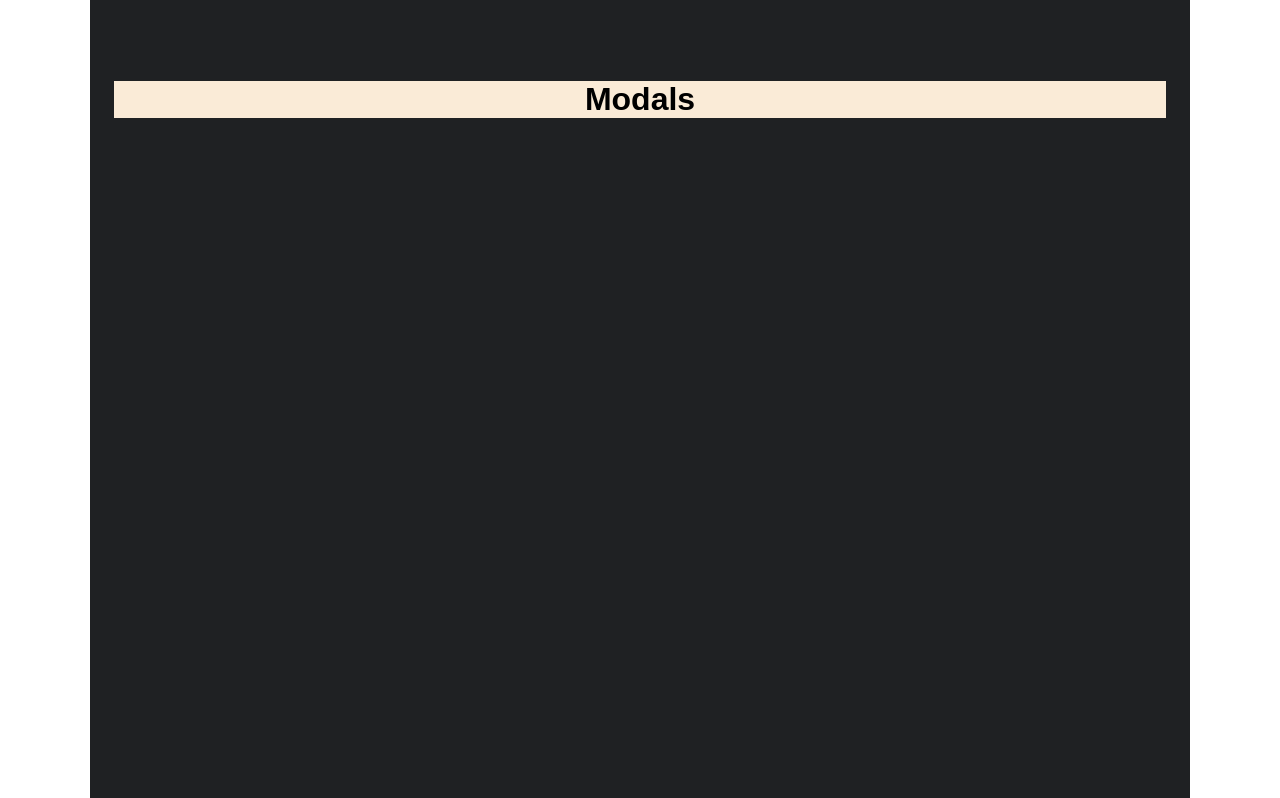
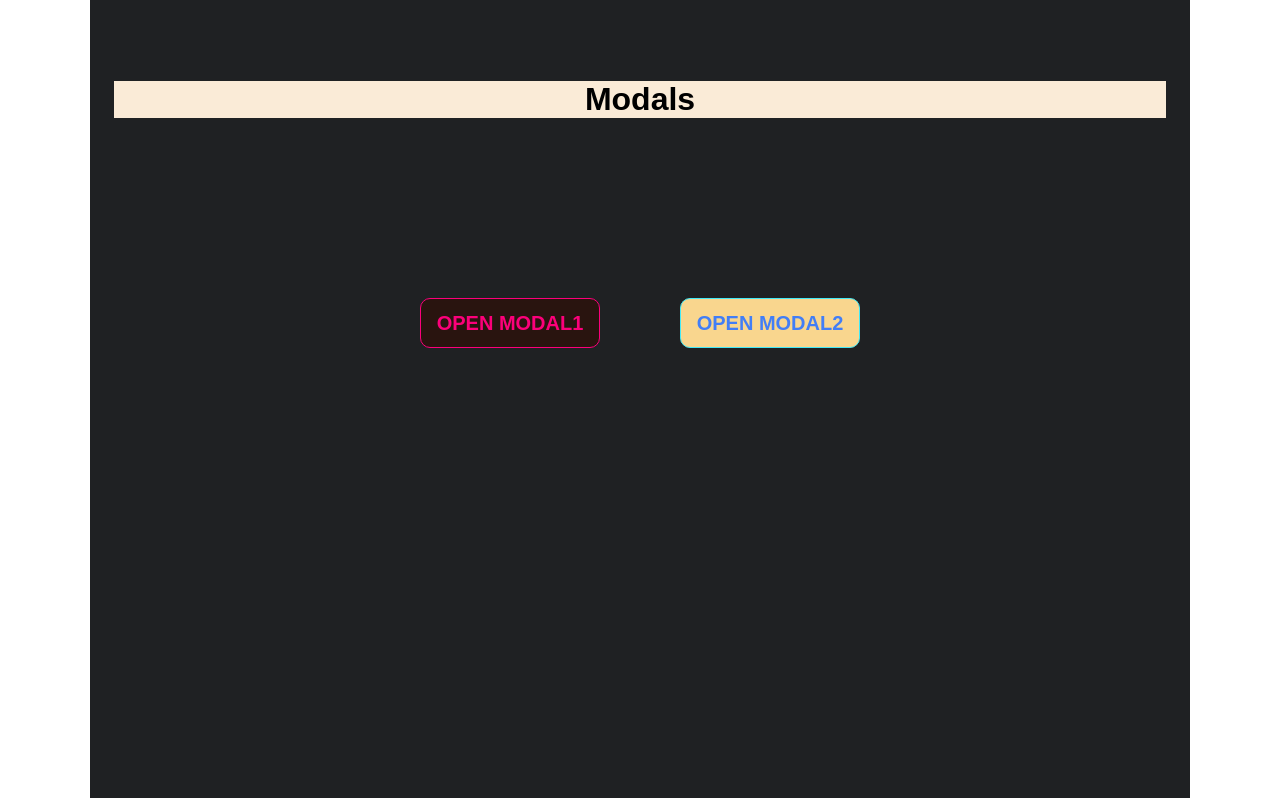
Before and after one commit to gunhoray/REACT_week3_LV3, a React (Create React App) app: page / in a window 1280 px wide. Shown: the part 2579-3377 px from the top of the page. Built offline with nearby package versions, Linux system fonts and the light colour scheme.

Commit message:
모달구현완료

```diff
--- a/src/components/Modals/ModalsElements.js
+++ b/src/components/Modals/ModalsElements.js
@@ -3,14 +3,67 @@ import { styled } from "styled-components";
 export const ModalspageName = styled.h1`
   text-align: center;
   background-color: antiquewhite;
-`
+`;
 export const Modalscon = styled.div`
   background-color: #1f2123;
   height: 860px;
-width:100%;
+  width: 100%;
   max-width: 1100px;
   margin-right: auto;
   margin-left: auto;
   padding: 0 24px;
   justify-content: center;
-`
+`;
+
+export const YjbModalContainer = styled.div`
+  display: flex;
+  justify-content: center;
+  align-items: center;
+  gap: 80px;
+  margin-top: 180px;
+`;
+
+export const ModalWrapper = styled.div`
+  background-color: rgba(0, 0, 0, 0.8);
+  position: fixed;
+  top: 0;
+  right: 0;
+  bottom: 0;
+  left: 0;
+  z-index: 3;
+`;
+export const YjbModal1 = styled.div`
+  width: 500px;
+  height: 500px;
+  border: 3px solid red;
+  margin: 0 auto;
+  background: #fff;
+  z-index: 2;
+  position: relative;
+  top: 20%;
+  bottom: 0;
+  left: 0;
+  right: 0;
+  border-radius: 15px;
+`;
+
+export const InModalLayout = styled.div`
+  display: flex;
+  gap: 10px;
+  position: absolute;
+  top: 430px;
+  left: 270px;
+`;
+export const InModalLayout2 = styled.div`
+  display: flex;
+  gap: 10px;
+  position: absolute;
+  top: 430px;
+  left: 360px;
+`;
+export const Modal1Content = styled.div`
+  position: absolute;
+  top: 40%;
+  width: 100%;
+  text-align: center;
+`;
--- a/src/components/Modals/index.js
+++ b/src/components/Modals/index.js
@@ -1,12 +1,128 @@
-import React from 'react'
-import { ModalspageName, Modalscon } from './ModalsElements';
+import React, { useState } from "react";
+import {
+  ModalspageName,
+  Modalscon,
+  ModalWrapper,
+  YjbModal1,
+  YjbModalContainer,
+  InModalLayout,
+  InModalLayout2,
+  Modal1Content,
+} from "./ModalsElements";
+import { ButtonComponent } from "../Buttons/ButtonsElements";
 
 const Modals = () => {
+  const [isModalVisible1, setIsModalVisible1] = useState(false);
+  const [isModalVisible2, setIsModalVisible2] = useState(false);
+
+  const openModal1 = () => {
+    setIsModalVisible1(true);
+  };
+  const closeModal1 = () => {
+    setIsModalVisible1(false);
+  };
+
+  const openModal2 = () => {
+    setIsModalVisible2(true);
+  };
+  const closeModal2 = () => {
+    setIsModalVisible2(false);
+  };
+
+  const onBackDropCancel = () => {
+    closeModal2();
+  };
   return (
-      <Modalscon id='modals'>
-    <ModalspageName>Modals</ModalspageName>
+    <Modalscon id="modals">
+      <ModalspageName>Modals</ModalspageName>
+      <YjbModalContainer>
+        <ButtonComponent
+          backgroundColor="#29140F"
+          width="180px"
+          height="50px"
+          fontSize="20px"
+          fontWeight="700"
+          color="#fc007a"
+          borderRadius="10px"
+          border="1px solid #fc007a"
+          onClick={openModal1}
+        >
+          OPEN MODAL1
+        </ButtonComponent>
+        {isModalVisible1 && (
+          <ModalWrapper>
+            <YjbModal1>
+              <Modal1Content>닫기 버튼 클릭</Modal1Content>
+              <InModalLayout>
+                <ButtonComponent
+                  backgroundColor="#3C2F2B"
+                  width="100px"
+                  height="50px"
+                  fontSize="16px"
+                  fontWeight="400"
+                  color="#fc007a"
+                  borderRadius="10px"
+                  border="1px solid #fc007a"
+                  onClick={closeModal1}
+                >
+                  닫기
+                </ButtonComponent>
+                <ButtonComponent
+                  backgroundColor="	#F9D68E"
+                  width="100px"
+                  height="50px"
+                  fontSize="16px"
+                  fontWeight="400"
+                  color="#427EF6"
+                  borderRadius="10px"
+                  border="1px solid #42E9F6"
+                >
+                  확인
+                </ButtonComponent>
+              </InModalLayout>
+            </YjbModal1>
+          </ModalWrapper>
+        )}
+        <ButtonComponent
+          backgroundColor="	#F9D68E"
+          width="180px"
+          height="50px"
+          fontSize="20px"
+          fontWeight="700"
+          color="#427EF6"
+          borderRadius="10px"
+          border="1px solid #42E9F6"
+          onClick={openModal2}
+        >
+          OPEN MODAL2
+        </ButtonComponent>
+        {isModalVisible2 && (
+          <div onClick={onBackDropCancel}>
+            <ModalWrapper>
+              <YjbModal1>
+                <Modal1Content>닫기 버튼 or 외부 화면 클릭</Modal1Content>
+                <InModalLayout2>
+                  <ButtonComponent
+                    backgroundColor="#3C2F2B"
+                    width="100px"
+                    height="50px"
+                    fontSize="16px"
+                    fontWeight="400"
+                    color="#fc007a"
+                    borderRadius="10px"
+                    border="1px solid #fc007a"
+                    onClick={closeModal2}
+                  >
+                    닫기
+                  </ButtonComponent>
+                </InModalLayout2>
+              </YjbModal1>
+            </ModalWrapper>
+          </div>
+        )}
+      </YjbModalContainer>
     </Modalscon>
-  )
-}
+  );
+};
 
 export default Modals;
--- a/src/components/Selects/SelectsElements.js
+++ b/src/components/Selects/SelectsElements.js
@@ -29,6 +29,7 @@ export const SelectBox = styled.div`
   align-items: center;
   display: flex;
   width: 350px;
+  height: 30px;
   border: 2px solid #fc007a;
   padding: 20px 50px;
   border-radius: 8px;
```
Lines whose indentation alone changed are shown as unchanged.
